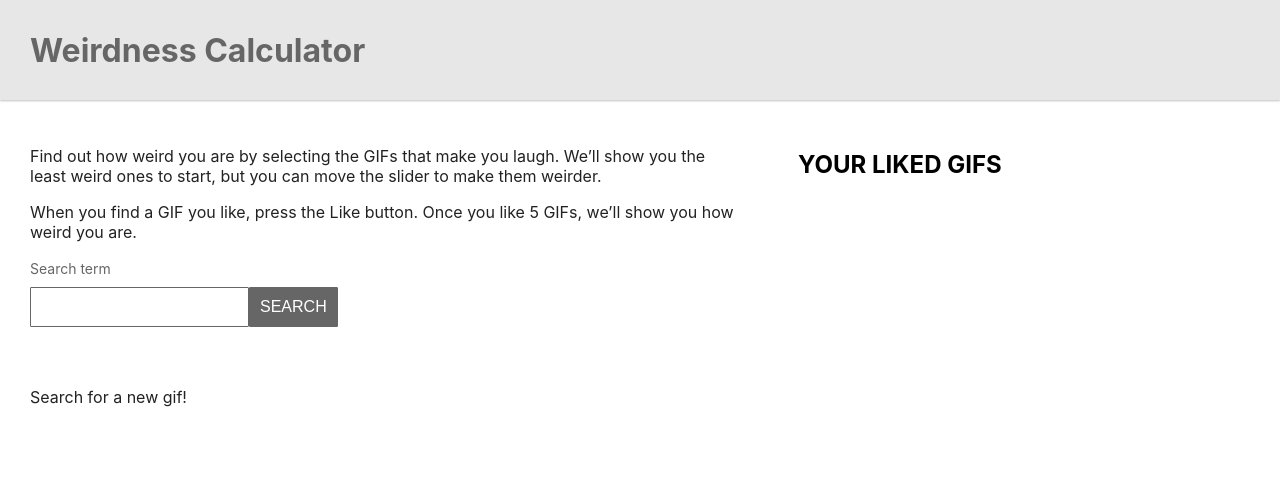
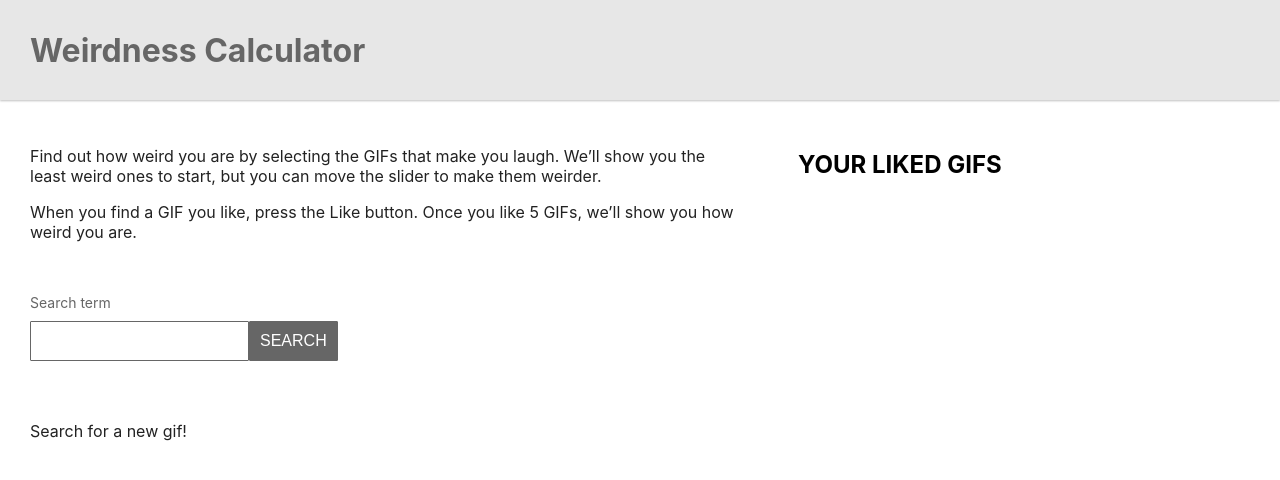
Before and after one commit to natashahakun/weirdness-calculator, a React (Create React App) app: page / in a window 1280 px wide. Shown: the top 480 px of the page. Built offline with nearby package versions, Linux system fonts and the light colour scheme; what giphy-js-sdk-core would draw is missing.

Commit message:
Add basic styles to Search view

```diff
--- a/src/views/Search/Search.jsx
+++ b/src/views/Search/Search.jsx
@@ -6,6 +6,7 @@ import { WeirdnessLayout } from '../../layouts';
 import { bindActionCreators } from 'redux';
 import { connect } from 'react-redux';
 import { updateWeirdness } from '../../actions/search.actions';
+import './Search.scss';
 
 const SearchView = ({ hasResult, numLiked, updateWeirdness, weirdness }) =>
     <div className="search-view">
@@ -15,7 +16,9 @@ const SearchView = ({ hasResult, numLiked, updateWeirdness, weirdness }) =>
                     <p>Find out how weird you are by selecting the GIFs that make you laugh. We’ll show you the least weird ones to start, but you can move the slider to make them weirder.</p>
                     <p>When you find a GIF you like, press the Like button. Once you like 5 GIFs, we’ll show you how weird you are.</p>
 
-                    <Search />
+                    <div className="search-view__search">
+                        <Search />
+                    </div>
                 </Card>
             }
             bottom={
@@ -33,13 +36,13 @@ const SearchView = ({ hasResult, numLiked, updateWeirdness, weirdness }) =>
                     <Liked />
 
                     { numLiked !== 0 &&
-                        <div>
+                        <div className="search-view__action">
                             <Link to="/results">
                                 <Button disabled={numLiked < 5} onClick={() => {}} type="button">Calculate my weirdness score</Button>
                             </Link>
 
                             { numLiked < 5 &&
-                                <p>You must <i>Like</i> { 5 - numLiked } more GIF to calculate your score</p>
+                                <p className="search-view__text">You must <i>Like</i> { 5 - numLiked } more GIF to calculate your score</p>
                             }
                         </div>
                     }
--- /dev/null
+++ b/src/views/Search/Search.scss
@@ -0,0 +1,15 @@
+.search-view {
+    &__search {
+       margin-top: 50px;
+    }
+
+    &__action {
+        margin-top: 100px;
+        text-align: center;
+    }
+
+    &__text {
+        margin: 30px 0;
+        font-weight: bold;
+    }
+}
```
